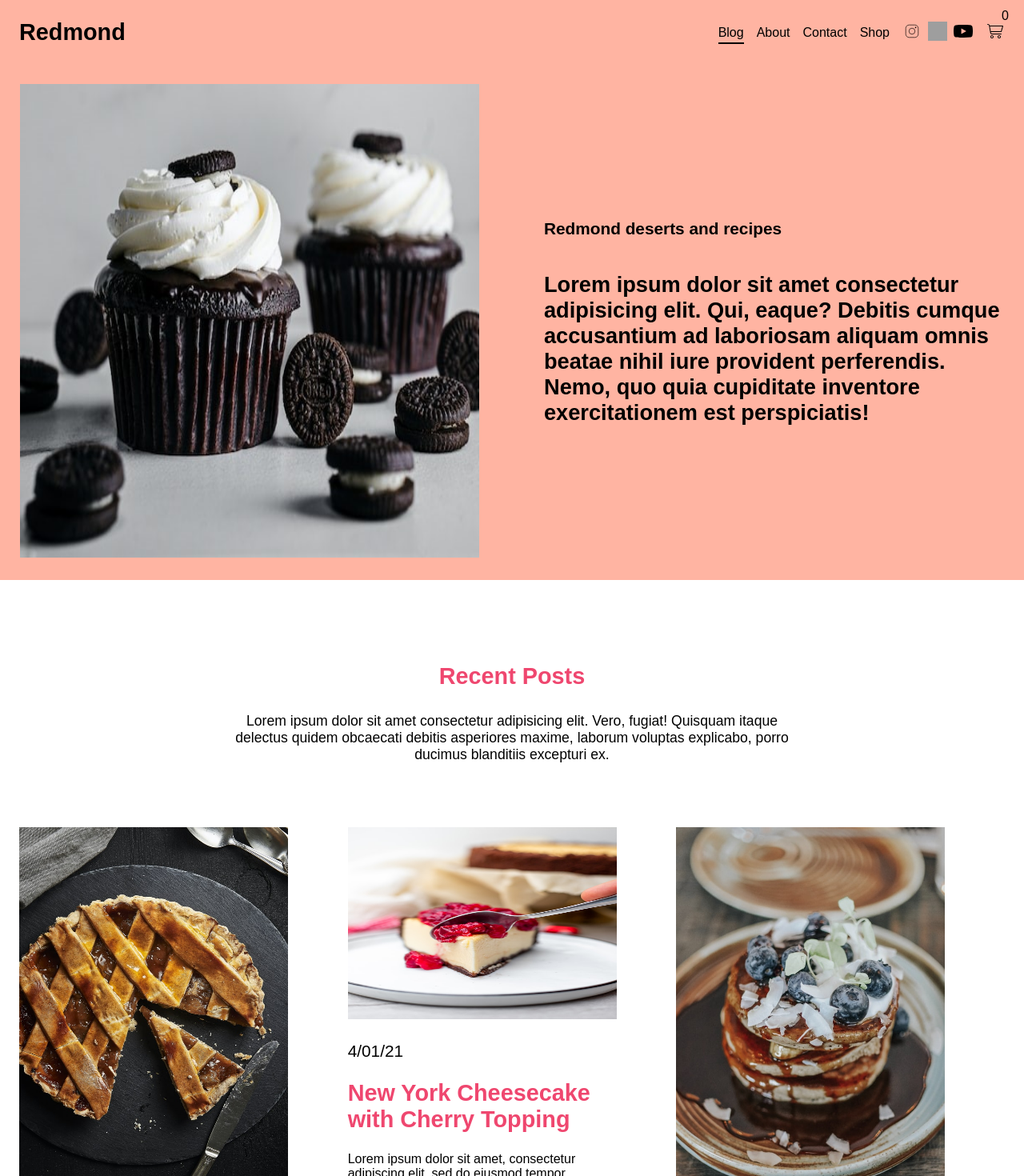
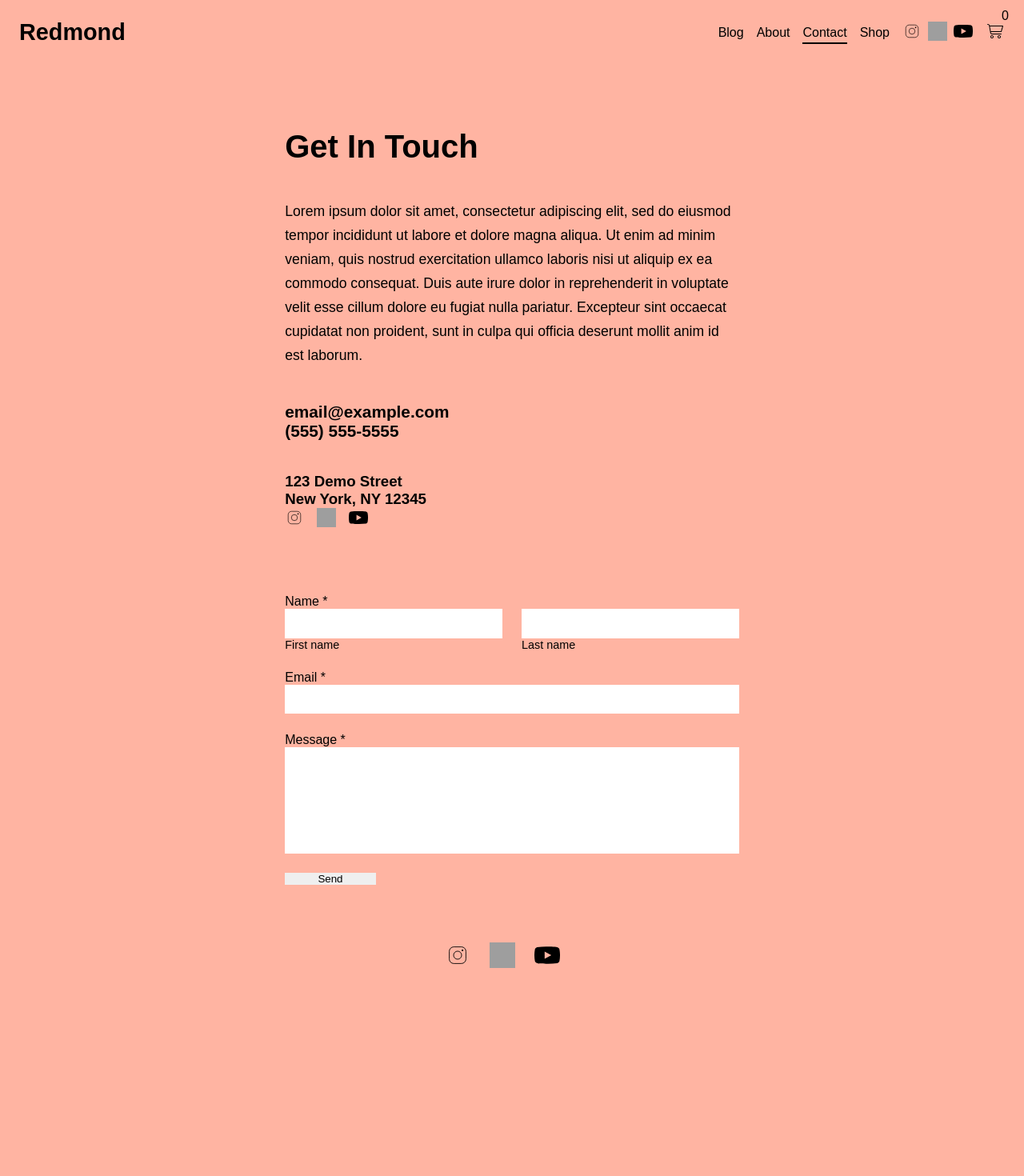
Before and after one commit to Cjmarsh0912/mock-website, a React (Create React App) app: page /contact in a window 1280 px wide. Shown: the top 1470 px of the page at 80% size. After the commit the page ends 1214 px from the top, so only its background shows below. Built offline with nearby package versions, Linux system fonts and the light colour scheme; grey boxes are pictures that could not be loaded.

Commit message:
added routing and contact page

```diff
--- a/package.json
+++ b/package.json
@@ -8,6 +8,7 @@
     "@testing-library/user-event": "^13.5.0",
     "react": "^18.2.0",
     "react-dom": "^18.2.0",
+    "react-router-dom": "^6.3.0",
     "react-scripts": "5.0.1",
     "web-vitals": "^2.1.4"
   },
--- a/src/components/App.css
+++ b/src/App.css
@@ -6,10 +6,12 @@
 
 body {
   font-family: 'Source Sans Pro', sans-serif;
+  background-color: #ffb4a2;
 }
 
 nav,
-section {
+section,
+.blog-header {
   padding: 1.5em;
   font-size: 1rem;
 }
@@ -19,8 +21,16 @@ a {
   color: black;
 }
 
-.bg-color-light-red {
-  background-color: #ffb4a2;
+p {
+  white-space: pre-wrap;
+}
+
+button {
+  border: none;
+}
+
+.bg-white {
+  background-color: white;
   width: 100%;
 }
 
@@ -38,7 +48,6 @@ a {
 
 .title h2 {
   font-size: 1.8rem;
-  font-weight: z00;
 }
 
 .link {
@@ -71,9 +80,9 @@ a {
   font-size: 1rem;
 }
 
-/* 3. header */
+/* 3. blog header */
 
-.header {
+.blog-header {
   display: grid;
   grid-template-columns: repeat(2, 1fr);
   gap: 5em;
@@ -81,26 +90,18 @@ a {
   align-items: center;
 }
 
-.pic img {
-  min-height: 37rem;
-  max-width: 35.9rem;
-}
-
-.desc h3 {
+.blog-description h3 {
   margin-bottom: 2em;
   font-size: 1.3rem;
 }
 
-.desc p {
+.blog-description p {
   font-size: 1.7rem;
   font-weight: 700;
   max-width: 40ch;
 }
 
 /* 4. recent posts */
-
-.recent-posts {
-}
 
 .intro {
   margin: auto;
@@ -119,7 +120,6 @@ a {
   max-width: 75ch;
   font-size: 1.1rem;
   font-weight: 100;
-  white-space: pre-wrap;
   margin: auto;
 }
 
@@ -157,7 +157,6 @@ a {
 
 .post p {
   max-width: 35ch;
-  white-space: pre-wrap;
 }
 
 .read-more {
@@ -168,12 +167,12 @@ a {
 
 /* 5. TBD */
 
-.test {
-  background-image: url('../images/cake2.jpg');
+.contact {
+  background-image: url('./images/cake2.jpg');
   background-repeat: no-repeat;
-  background-size: 95% 50%;
+  background-size: 95% 500px;
   background-position: center;
-  height: 1000px;
+  height: 600px;
   display: grid;
   place-items: center;
   text-align: center;
@@ -188,9 +187,6 @@ a {
   font-size: 1.4rem;
 }
 
-.form-input {
-}
-
 .form-input > label {
   display: none;
 }
@@ -201,7 +197,7 @@ a {
   font-size: 1.1rem;
 }
 
-.submit {
+.form-input .submit {
   padding: 1.3em;
   margin-left: 1em;
   color: white;
@@ -217,8 +213,13 @@ a {
 
 /* 6. footer */
 
+footer {
+  display: grid;
+  place-items: center;
+}
+
 .social {
-  margin-top: 20em;
+  margin-top: 2.5em;
 }
 
 .social a {
@@ -229,3 +230,122 @@ a {
   height: 2rem;
   width: 2rem;
 }
+
+/*  .7 about */
+
+.about {
+  display: grid;
+  grid-template-columns: repeat(2, 1fr);
+  white-space: pre-wrap;
+  gap: 2.5em;
+}
+
+.test h2 {
+  font-size: 2.1rem;
+  width: 35ch;
+}
+
+.test p {
+  width: 65ch;
+  font-size: 1.2rem;
+}
+
+.test > * {
+  margin-bottom: 1.5em;
+  line-height: 1.4em;
+}
+
+/*  8. Contact */
+
+.center {
+  margin: auto;
+  width: max-content;
+}
+
+.test1 {
+  margin-top: 5em;
+}
+
+.test1 h2 {
+  font-size: 2.5rem;
+}
+
+.test1 p {
+  font-size: 1.1rem;
+  margin: 2.5em auto;
+  line-height: 1.7em;
+  width: 58ch;
+}
+
+.contact-info {
+  margin-bottom: 2.5em;
+}
+
+.contact-info h3 {
+  font-size: 1.3rem;
+}
+
+.address-social .social {
+  margin: initial;
+}
+
+.address-social .social a {
+  margin-right: 1em;
+}
+
+.address-social .social img {
+  height: 1.5rem;
+  width: 1.5rem;
+}
+
+.contact-form {
+  margin-top: 5em;
+  margin-bottom: 2em;
+}
+
+#contact-form {
+  display: flex;
+  gap: 1.5em;
+  flex-direction: column;
+}
+
+#contact-form input {
+  padding: 0.8em;
+  border: none;
+}
+
+#contact-form .submit {
+  margin: initial;
+  width: 20%;
+}
+
+.contact-form-input {
+  display: flex;
+}
+
+.contact-form-input > * {
+  flex: 1 1 100%;
+}
+
+.name {
+  border: none;
+  gap: 1.5em;
+}
+
+.form-text {
+  font-size: 0.9rem;
+}
+
+.fname,
+.lname,
+.email,
+.message {
+  display: flex;
+  flex-direction: column;
+}
+
+#message {
+  flex: 1 1 10em;
+  resize: none;
+  border: none;
+}
--- /dev/null
+++ b/src/App.js
@@ -0,0 +1,24 @@
+import React from 'react';
+import { BrowserRouter, Routes, Route } from 'react-router-dom';
+import Home from './components/Home';
+import Footer from './components/Footer';
+import About from './components/About';
+import Contact from './components/Contact';
+import './App.css';
+
+function App() {
+  return (
+    <>
+      <BrowserRouter>
+        <Routes>
+          <Route path='/' element={<Home />} />
+          <Route path='about' element={<About />} />
+          <Route path='contact' element={<Contact />} />
+        </Routes>
+        <Footer />
+      </BrowserRouter>
+    </>
+  );
+}
+
+export default App;
--- /dev/null
+++ b/src/components/About.js
@@ -0,0 +1,48 @@
+import React from 'react';
+import Header from './Header';
+import cheesecake from '../images/cheesecake.jpg';
+
+export default function About() {
+  return (
+    <>
+      <Header active='about' />
+      <main>
+        <section className='about'>
+          <div className='test'>
+            <h2>
+              Lorem ipsum dolor sit amet consectetur adipisicing elit. Quisquam
+              enim, fugit magni alias omnis praesentium vitae perferendis
+              tenetur nobis doloremque, voluptatibus temporibus at quidem.
+            </h2>
+            <p>
+              Lorem ipsum dolor sit amet nullam vel ultricies metus, at
+              tincidunt arcu. Morbi vestibulum, ligula ut efficitur mollis, mi
+              massa accumsan justo, accumsan auctor orci lectus ac ipsum. Proin
+              porta nisl sem, ac suscipit lorem dignissim et. Curabitur euismod
+              nec augue vitae dictum. Nam mattis, massa quis consequat molestie,
+              erat justo vulputate tortor, a sollicitudin turpis felis eget
+              risus. Aliquam viverra urna felis, eu ornare enim consectetur sed.
+            </p>
+            <br />
+            <p>
+              Lorem ipsum dolor sit amet nullam vel ultricies metus, at
+              tincidunt arcu. Morbi vestibulum, ligula ut efficitur mollis, mi
+              massa accumsan justo, accumsan auctor orci lectus ac ipsum. Proin
+              porta nisl sem, ac suscipit lorem dignissim et. Curabitur euismod
+              nec augue vitae dictum. Nam mattis, massa quis consequat molestie,
+              erat justo vulputate tortor, a sollicitudin turpis felis eget
+              risus. Aliquam viverra urna felis, eu ornare enim consectetur sed.
+              Morbi vitae ultrices velit. Sed molestie consectetur metus.
+            </p>
+          </div>
+          <div className='test-img'>
+            <img
+              style={{ height: '40.2rem', width: '30rem' }}
+              src={cheesecake}
+            />
+          </div>
+        </section>
+      </main>
+    </>
+  );
+}
--- a/src/components/App.js
+++ /dev/null
@@ -1,15 +0,0 @@
-import React from 'react';
-import Header from './Header';
-import Home from './Home';
-import './App.css';
-
-function App() {
-  return (
-    <>
-      <Header />
-      <Home />
-    </>
-  );
-}
-
-export default App;
--- /dev/null
+++ b/src/components/Contact.js
@@ -0,0 +1,72 @@
+import React from 'react';
+import Header from './Header';
+import instagram from '../images/instagram.svg';
+import twitter from '../images/twitter.svg';
+import youtube from '../images/youtube.svg';
+
+export default function Contact() {
+  return (
+    <>
+      <Header active='contact' />
+      <main className='center'>
+        <div className='test1'>
+          <h2>Get In Touch</h2>
+          <p>
+            Lorem ipsum dolor sit amet, consectetur adipiscing elit, sed do
+            eiusmod tempor incididunt ut labore et dolore magna aliqua. Ut enim
+            ad minim veniam, quis nostrud exercitation ullamco laboris nisi ut
+            aliquip ex ea commodo consequat. Duis aute irure dolor in
+            reprehenderit in voluptate velit esse cillum dolore eu fugiat nulla
+            pariatur. Excepteur sint occaecat cupidatat non proident, sunt in
+            culpa qui officia deserunt mollit anim id est laborum.
+          </p>
+        </div>
+        <div className='contact-info'>
+          <h3>email@example.com</h3>
+          <h3>(555) 555-5555</h3>
+        </div>
+        <div className='address-social'>
+          <h3>123 Demo Street</h3>
+          <h3>New York, NY 12345</h3>
+          <div className='social'>
+            <a href='#'>
+              <img src={instagram} />
+            </a>
+            <a href='#'>
+              <img src={twitter} />
+            </a>
+            <a href='#'>
+              <img src={youtube} />
+            </a>
+          </div>
+        </div>
+        <div className='contact-form'>
+          <form action='#' id='contact-form' method='post'>
+            <fieldset className='contact-form-input name'>
+              <legend className='title'>Name *</legend>
+              <label className='fname' htmlFor='fname'>
+                <input name='fname' id='fname' type='text' required />
+                <span className='form-text'>First name</span>
+              </label>
+              <label className='lname' htmlFor='lname'>
+                <input name='lname' id='lname' type='text' required />
+                <span className='form-text'>Last name</span>
+              </label>
+            </fieldset>
+            <div className='contact-form-input email'>
+              <label htmlFor='email'>Email *</label>
+              <input name='email' id='email' type='email' required />
+            </div>
+            <div className='contact-form-input message'>
+              <lable htmlFor='message'>Message *</lable>
+              <textarea id='message' required></textarea>
+            </div>
+            <button type='submit' className='submit'>
+              Send
+            </button>
+          </form>
+        </div>
+      </main>
+    </>
+  );
+}
--- /dev/null
+++ b/src/components/Footer.js
@@ -0,0 +1,22 @@
+import React from 'react';
+import instagram from '../images/instagram.svg';
+import twitter from '../images/twitter.svg';
+import youtube from '../images/youtube.svg';
+
+export default function Footer() {
+  return (
+    <footer>
+      <div className='social'>
+        <a href='#'>
+          <img src={instagram} />
+        </a>
+        <a href='#'>
+          <img src={twitter} />
+        </a>
+        <a href='#'>
+          <img src={youtube} />
+        </a>
+      </div>
+    </footer>
+  );
+}
--- a/src/components/Header.js
+++ b/src/components/Header.js
@@ -1,29 +1,36 @@
 import React from 'react';
+import { Outlet, Link } from 'react-router-dom';
 import instagram from '../images/instagram.svg';
 import twitter from '../images/twitter.svg';
 import youtube from '../images/youtube.svg';
 import shopping_cart from '../images/shopping-cart.svg';
 
-export default function Header() {
+export default function Header(props) {
+  const active = props.active;
+
   return (
-    <header className='bg-color-light-red'>
+    <header>
       <nav>
         <ul className='navbar'>
           <li className='title'>
             <h2>
-              <a href='#'>Redmond</a>
+              <Link to='/'>Redmond</Link>
             </h2>
           </li>
           <li className='link'>
-            <a className='active' href='#'>
+            <Link className={active == 'blog' ? 'active' : ''} to='/'>
               Blog
-            </a>
+            </Link>
           </li>
           <li className='link'>
-            <a href='#'>About</a>
+            <Link className={active == 'about' ? 'active' : ''} to='/about'>
+              About
+            </Link>
           </li>
           <li className='link'>
-            <a href='#'>Contact</a>
+            <Link className={active == 'contact' ? 'active' : ''} to='/contact'>
+              Contact
+            </Link>
           </li>
           <li className='link'>
             <a href='#'>Shop</a>
@@ -53,6 +60,7 @@ export default function Header() {
           </li>
         </ul>
       </nav>
+      <Outlet />
     </header>
   );
 }
--- a/src/components/Home.js
+++ b/src/components/Home.js
@@ -1,4 +1,5 @@
 import React from 'react';
+import Header from './Header';
 import oreo_cupcake from '../images/oreo cupcakes.jpg';
 import apple_pie from '../images/apple pie.jpg';
 import brownies from '../images/brownies.jpg';
@@ -9,19 +10,20 @@ import loaf_cake from '../images/loaf cake.jpg';
 import pecan_pie from '../images/pecan pie.jpg';
 import tiramisu from '../images/tiramisu.jpg';
 import pancake from '../images/pancake.jpg';
-import instagram from '../images/instagram.svg';
-import twitter from '../images/twitter.svg';
-import youtube from '../images/youtube.svg';
 
 export default function Home() {
   return (
+    <>
+      <Header active='blog' />
       <main>
-      <div className='bg-color-light-red'>
-        <section className='header'>
-          <div className='pic'>
-            <img src={oreo_cupcake} />
+        <header className='blog-header'>
+          <div className='blog-header-img'>
+            <img
+              style={{ minHeight: '37rem', maxWidth: '35.9rem' }}
+              src={oreo_cupcake}
+            />
           </div>
-          <div className='desc'>
+          <div className='blog-description'>
             <h3>Redmond deserts and recipes</h3>
             <p>
               Lorem ipsum dolor sit amet consectetur adipisicing elit. Qui,
@@ -30,17 +32,17 @@ export default function Home() {
               inventore exercitationem est perspiciatis!
             </p>
           </div>
-        </section>
-      </div>
+        </header>
 
+        <div className='bg-white'>
           <section className='recent-posts'>
             <div className='intro'>
               <h3>Recent Posts</h3>
               <p>
                 Lorem ipsum dolor sit amet consectetur adipisicing elit. Vero,
-            fugiat! Quisquam itaque delectus quidem obcaecati debitis asperiores
-            maxime, laborum voluptas explicabo, porro ducimus blanditiis
-            excepturi ex.
+                fugiat! Quisquam itaque delectus quidem obcaecati debitis
+                asperiores maxime, laborum voluptas explicabo, porro ducimus
+                blanditiis excepturi ex.
               </p>
             </div>
             <div className='posts'>
@@ -53,8 +55,8 @@ export default function Home() {
                   <a href='#'>Apple Pie</a>
                 </h3>
                 <p>
-              Lorem ipsum dolor sit amet, consectetur adipiscing elit, sed do
-              eiusmod tempor incididunt.
+                  Lorem ipsum dolor sit amet, consectetur adipiscing elit, sed
+                  do eiusmod tempor incididunt.
                 </p>
                 <a href='#' className='read-more'>
                   Read more
@@ -70,8 +72,8 @@ export default function Home() {
                   <a href='#'>Brownies with chocolate frosting</a>
                 </h3>
                 <p>
-              Lorem ipsum dolor sit amet, consectetur adipiscing elit, sed do
-              eiusmod tempor incididunt.
+                  Lorem ipsum dolor sit amet, consectetur adipiscing elit, sed
+                  do eiusmod tempor incididunt.
                 </p>
                 <a href='#' className='read-more'>
                   Read more
@@ -87,8 +89,8 @@ export default function Home() {
                   <a href='#'>Cake with Whipped Cream and Frosting</a>
                 </h3>
                 <p>
-              Lorem ipsum dolor sit amet, consectetur adipiscing elit, sed do
-              eiusmod tempor incididunt.
+                  Lorem ipsum dolor sit amet, consectetur adipiscing elit, sed
+                  do eiusmod tempor incididunt.
                 </p>
                 <a href='#' className='read-more'>
                   Read more
@@ -104,8 +106,8 @@ export default function Home() {
                   <a href='#'>New York Cheesecake with Cherry Topping</a>
                 </h3>
                 <p>
-              Lorem ipsum dolor sit amet, consectetur adipiscing elit, sed do
-              eiusmod tempor incididunt.
+                  Lorem ipsum dolor sit amet, consectetur adipiscing elit, sed
+                  do eiusmod tempor incididunt.
                 </p>
                 <a href='#' className='read-more'>
                   Read more
@@ -121,8 +123,8 @@ export default function Home() {
                   <a href='#'>Glazed Doughnuts</a>
                 </h3>
                 <p>
-              Lorem ipsum dolor sit amet, consectetur adipiscing elit, sed do
-              eiusmod tempor incididunt.
+                  Lorem ipsum dolor sit amet, consectetur adipiscing elit, sed
+                  do eiusmod tempor incididunt.
                 </p>
                 <a href='#' className='read-more'>
                   Read more
@@ -138,8 +140,8 @@ export default function Home() {
                   <a href='#'>Blueberry Loaf Cake</a>
                 </h3>
                 <p>
-              Lorem ipsum dolor sit amet, consectetur adipiscing elit, sed do
-              eiusmod tempor incididunt.
+                  Lorem ipsum dolor sit amet, consectetur adipiscing elit, sed
+                  do eiusmod tempor incididunt.
                 </p>
                 <a href='#' className='read-more'>
                   Read more
@@ -155,8 +157,8 @@ export default function Home() {
                   <a href='#'>Blueberry Pancakes</a>
                 </h3>
                 <p>
-              Lorem ipsum dolor sit amet, consectetur adipiscing elit, sed do
-              eiusmod tempor incididunt.
+                  Lorem ipsum dolor sit amet, consectetur adipiscing elit, sed
+                  do eiusmod tempor incididunt.
                 </p>
                 <a href='#' className='read-more'>
                   Read more
@@ -172,8 +174,8 @@ export default function Home() {
                   <a href='#'>Pecan Pie</a>
                 </h3>
                 <p>
-              Lorem ipsum dolor sit amet, consectetur adipiscing elit, sed do
-              eiusmod tempor incididunt.
+                  Lorem ipsum dolor sit amet, consectetur adipiscing elit, sed
+                  do eiusmod tempor incididunt.
                 </p>
                 <a href='#' className='read-more'>
                   Read more
@@ -189,8 +191,8 @@ export default function Home() {
                   <a href='#'>Tiramisu</a>
                 </h3>
                 <p>
-              Lorem ipsum dolor sit amet, consectetur adipiscing elit, sed do
-              eiusmod tempor incididunt.
+                  Lorem ipsum dolor sit amet, consectetur adipiscing elit, sed
+                  do eiusmod tempor incididunt.
                 </p>
                 <a href='#' className='read-more'>
                   Read more
@@ -198,10 +200,10 @@ export default function Home() {
               </article>
             </div>
           </section>
+        </div>
 
-      <div className='bg-color-light-red'>
-        <section className='test'>
-          <form id='tst-form' onSubmit={'#'}>
+        <section className='contact'>
+          <form id='update-form' onSubmit='#'>
             <header className='form-header'>
               <h3>Get the Low Down</h3>
               <p>Sign up with your email address to get news and updates.</p>
@@ -220,21 +222,7 @@ export default function Home() {
             </div>
           </form>
         </section>
-
-        <footer>
-          <div className='social'>
-            <a href='#'>
-              <img src={instagram} />
-            </a>
-            <a href='#'>
-              <img src={twitter} />
-            </a>
-            <a href='#'>
-              <img src={youtube} />
-            </a>
-          </div>
-        </footer>
-      </div>
       </main>
+    </>
   );
 }
--- a/src/index.js
+++ b/src/index.js
@@ -1,6 +1,6 @@
 import React from 'react';
 import ReactDOM from 'react-dom/client';
-import App from './components/App';
+import App from './App';
 
 const root = ReactDOM.createRoot(document.getElementById('root'));
 root.render(<App />);
```
Also changed, not shown: 1 other file (tests, documents, lock files or other folders). Lines whose indentation alone changed are shown as unchanged.
